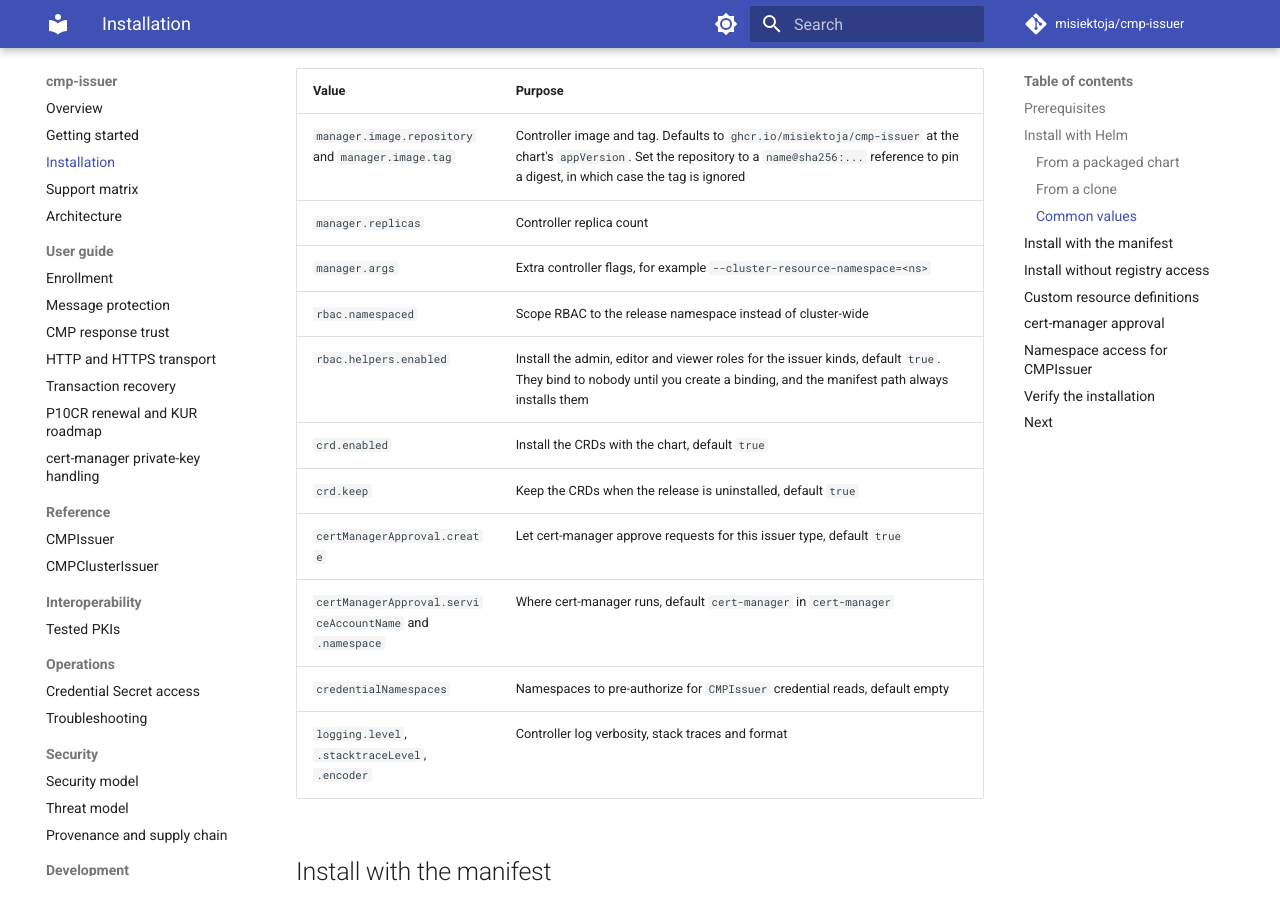
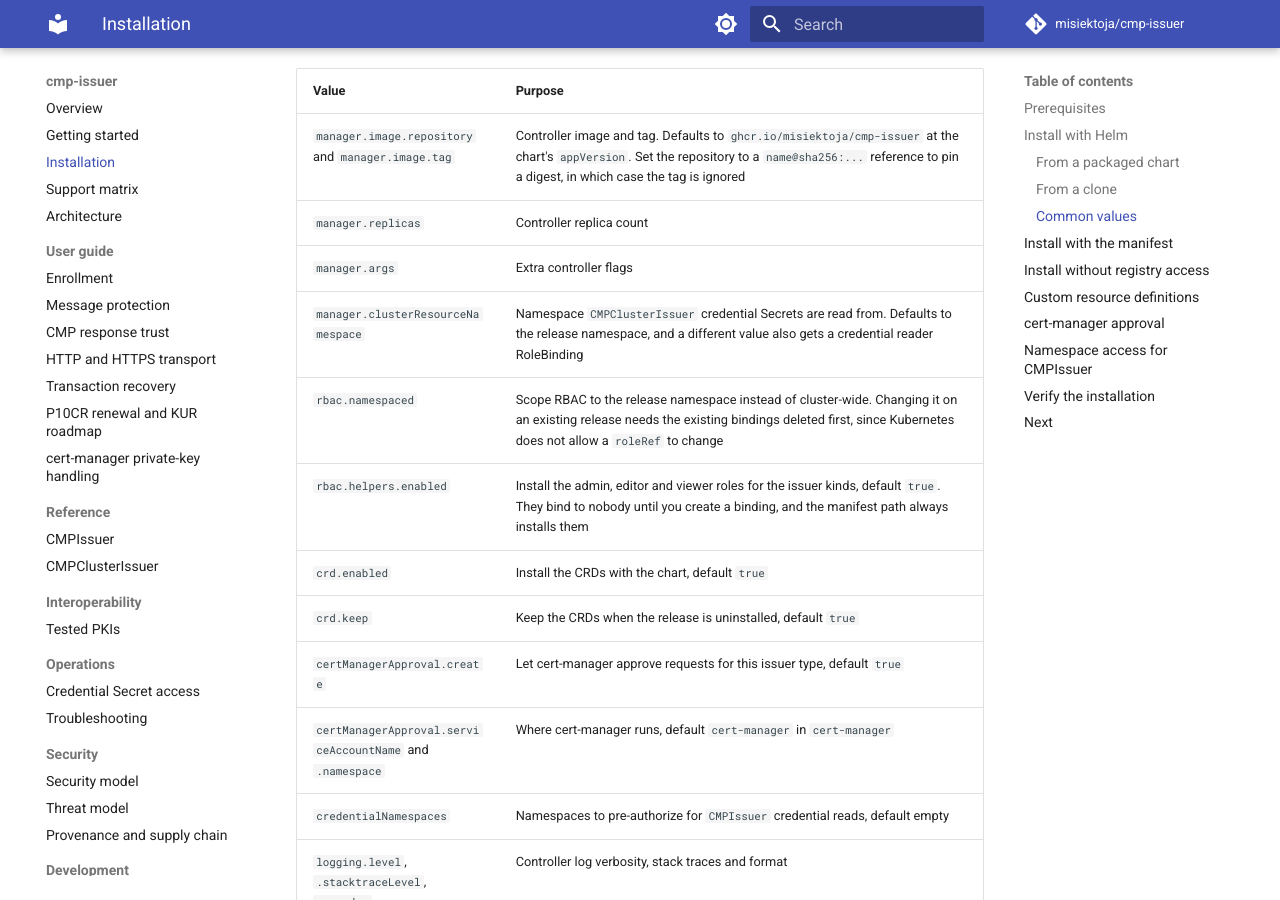
Before and after one commit to misiektoja/cmp-issuer, an MkDocs documentation site: the page built from docs/installation.md, in a window 1280 px wide and 900 px high, scrolled down 1309 px. Built offline with MkDocs 1.6.1 and Material for MkDocs 9.7.7, drawn with Linux system fonts in a browser that asks for light colours; comment, search, counter and statistics services are not loaded.

Commit message:
docs: document manager.clusterResourceNamespace among the common values

```diff
--- a/docs/installation.md
+++ b/docs/installation.md
@@ -55,8 +55,9 @@ helm install cmp-issuer ./charts/cmp-issuer \
 | --- | --- |
 | `manager.image.repository` and `manager.image.tag` | Controller image and tag. Defaults to `ghcr.io/misiektoja/cmp-issuer` at the chart's `appVersion`. Set the repository to a `name@sha256:...` reference to pin a digest, in which case the tag is ignored |
 | `manager.replicas` | Controller replica count |
-| `manager.args` | Extra controller flags, for example `--cluster-resource-namespace=<ns>` |
-| `rbac.namespaced` | Scope RBAC to the release namespace instead of cluster-wide |
+| `manager.args` | Extra controller flags |
+| `manager.clusterResourceNamespace` | Namespace `CMPClusterIssuer` credential Secrets are read from. Defaults to the release namespace, and a different value also gets a credential reader RoleBinding |
+| `rbac.namespaced` | Scope RBAC to the release namespace instead of cluster-wide. Changing it on an existing release needs the existing bindings deleted first, since Kubernetes does not allow a `roleRef` to change |
 | `rbac.helpers.enabled` | Install the admin, editor and viewer roles for the issuer kinds, default `true`. They bind to nobody until you create a binding, and the manifest path always installs them |
 | `crd.enabled` | Install the CRDs with the chart, default `true` |
 | `crd.keep` | Keep the CRDs when the release is uninstalled, default `true` |
```
